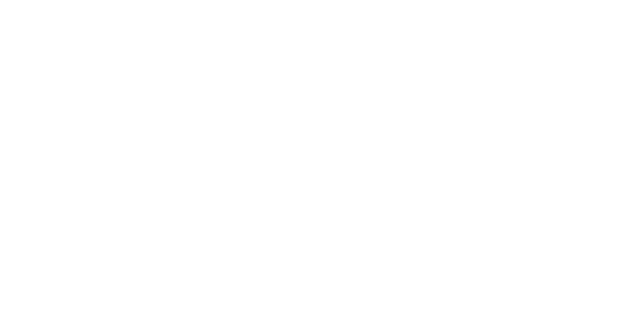
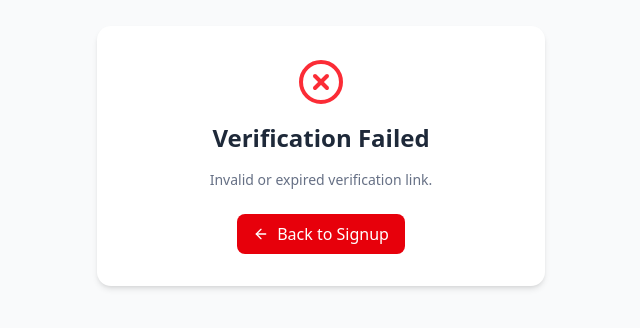
Before and after one commit to muhammadayaz77/Taskio, a React (Vite) app in the folder frontend/: page /verify-email/1 in a window 1280 px wide. Before the commit this address had no page. Shown: the part 244-572 px from the top of the page, without its empty margins (319-959 px from the left). Built offline with nearby package versions, Linux system fonts and the light colour scheme.

Commit message:
add email verification page; implement VerifyEmail component and update routing

```diff
--- /dev/null
+++ b/frontend/src/components/Auth/VerifyEmail.jsx
@@ -0,0 +1,81 @@
+import React, { useEffect, useState } from "react";
+import { Link, useParams } from "react-router-dom";
+import { ArrowLeft, CheckCircle, XCircle } from "lucide-react";
+
+function VerifyEmail() {
+  const { token } = useParams();
+  const [isSuccess, setIsSuccess] = useState(false); // true/false after verification
+  const [isVerifying, setIsVerifying] = useState(true); // true while verifying
+
+  useEffect(() => {
+    console.log("token:", token);
+
+    // Simulate verification delay (e.g., API call)
+    const timer = setTimeout(() => {
+      if (!token) {
+        setIsSuccess(true);
+      } else {
+        setIsSuccess(false);
+      }
+      setIsVerifying(false);
+    }, 1500); // 1.5 seconds delay
+
+    return () => clearTimeout(timer);
+  }, [token]);
+
+  return (
+    <div className="min-h-screen flex flex-col justify-center items-center bg-gray-50 px-4">
+      <div className="bg-white shadow-md rounded-xl p-8 max-w-md w-full text-center">
+        {isVerifying ? (
+          // Loader while verifying
+          <div className="flex flex-col items-center gap-4">
+            <div className="w-12 h-12 border-4 border-blue-500 border-t-transparent rounded-full animate-spin"></div>
+            <p className="text-sm text-gray-500">Verifying your email...</p>
+          </div>
+        ) : (
+          <>
+            {/* Icon */}
+            <div className="flex justify-center mb-4">
+              {isSuccess ? (
+                <CheckCircle className="text-green-500" size={48} />
+              ) : (
+                <XCircle className="text-red-500" size={48} />
+              )}
+            </div>
+
+            {/* Heading */}
+            <h1 className="text-2xl font-bold text-gray-800 mb-4">
+              {isSuccess ? "Email Verified!" : "Verification Failed"}
+            </h1>
+
+            {/* Message */}
+            <p className="text-sm text-gray-500 mb-6">
+              {isSuccess
+                ? "Your email has been successfully verified."
+                : "Invalid or expired verification link."}
+            </p>
+
+            {/* Back Button */}
+            {isSuccess ? (
+              <Link
+                to="/login"
+                className="inline-flex items-center justify-center gap-2 px-4 py-2 bg-blue-600 hover:bg-blue-700 text-white rounded-md transition"
+              >
+                <ArrowLeft size={16} /> Back to Login
+              </Link>
+            ) : (
+              <Link
+                to="/signup"
+                className="inline-flex items-center justify-center gap-2 px-4 py-2 bg-red-600 hover:bg-red-700 text-white rounded-md transition"
+              >
+                <ArrowLeft size={16} /> Back to Signup
+              </Link>
+            )}
+          </>
+        )}
+      </div>
+    </div>
+  );
+}
+
+export default VerifyEmail;
--- a/frontend/src/pages/Routes.jsx
+++ b/frontend/src/pages/Routes.jsx
@@ -4,6 +4,7 @@
 import Signup from '../components/Auth/Signup'
 import { ScrollToTop } from '../components/common/ScrollToTop'
 import AppLayout from '../layout/AppLayout'
+import VerifyEmail from '../components/Auth/VerifyEmail'
 // import Admin from './Admin/Index.jsx'
 // import ProtectedRoutes from '../ProtectedRoutes/ProtectedRoutes.jsx'
 
@@ -17,6 +18,7 @@
     </Route>
       <Route path="/login" element={<Login />} />
       <Route path="/signup" element={<Signup />} />
+      <Route path="/verify-email/:token" element={<VerifyEmail />} />
       {/* <Route path="/dashboard/*" element={<Dashboard />} />
       <Route path="/chat/*" element={<Chat />} />
       <Route path="/auth/*" element={<Auth />} /> */}
```
